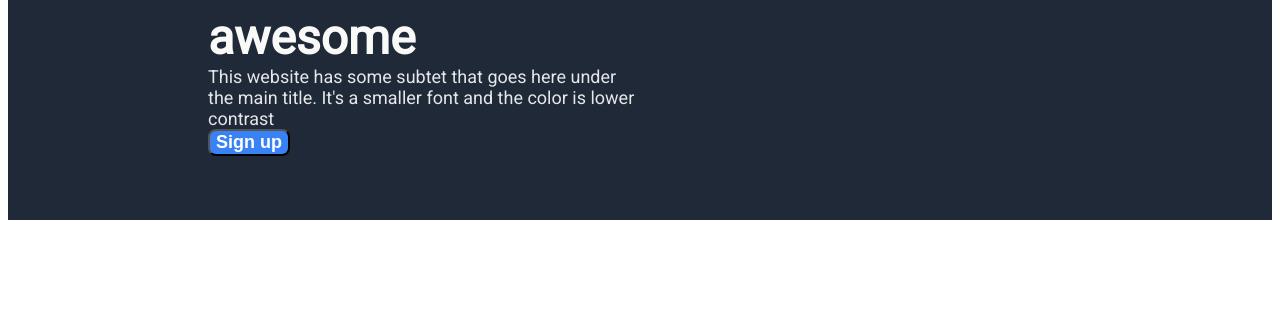
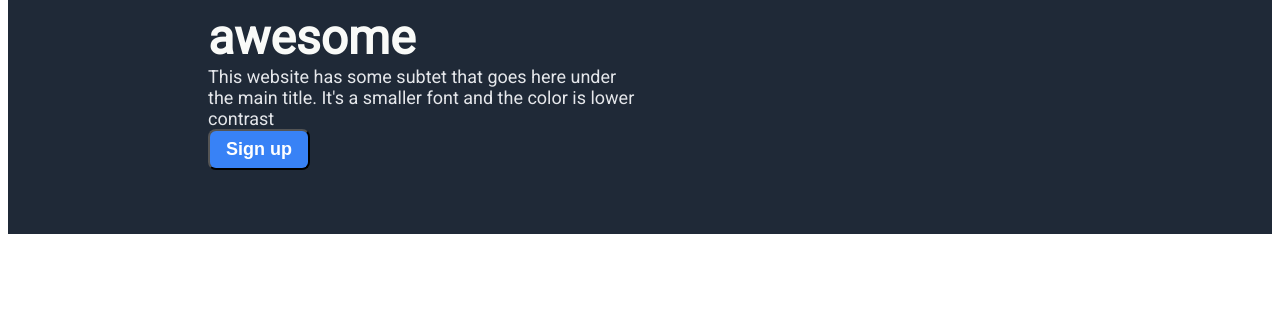
Before and after one commit to akais315/odin-landing-page, a plain HTML site: page index.html in a window 1280 px wide. Shown: the part 180-497 px from the top of the page. Drawn offline with Linux system fonts and the light colour scheme.

Commit message:
Adapt Buttons padding

```diff
--- a/style.css
+++ b/style.css
@@ -154,7 +154,7 @@ button{
     /*min-width: 120px;*/
     font-size: 18px;
     font-weight: 700;
-    padding: 32px, 16px;
+    padding: 8px 16px;
 }
 
 .footer{
```
